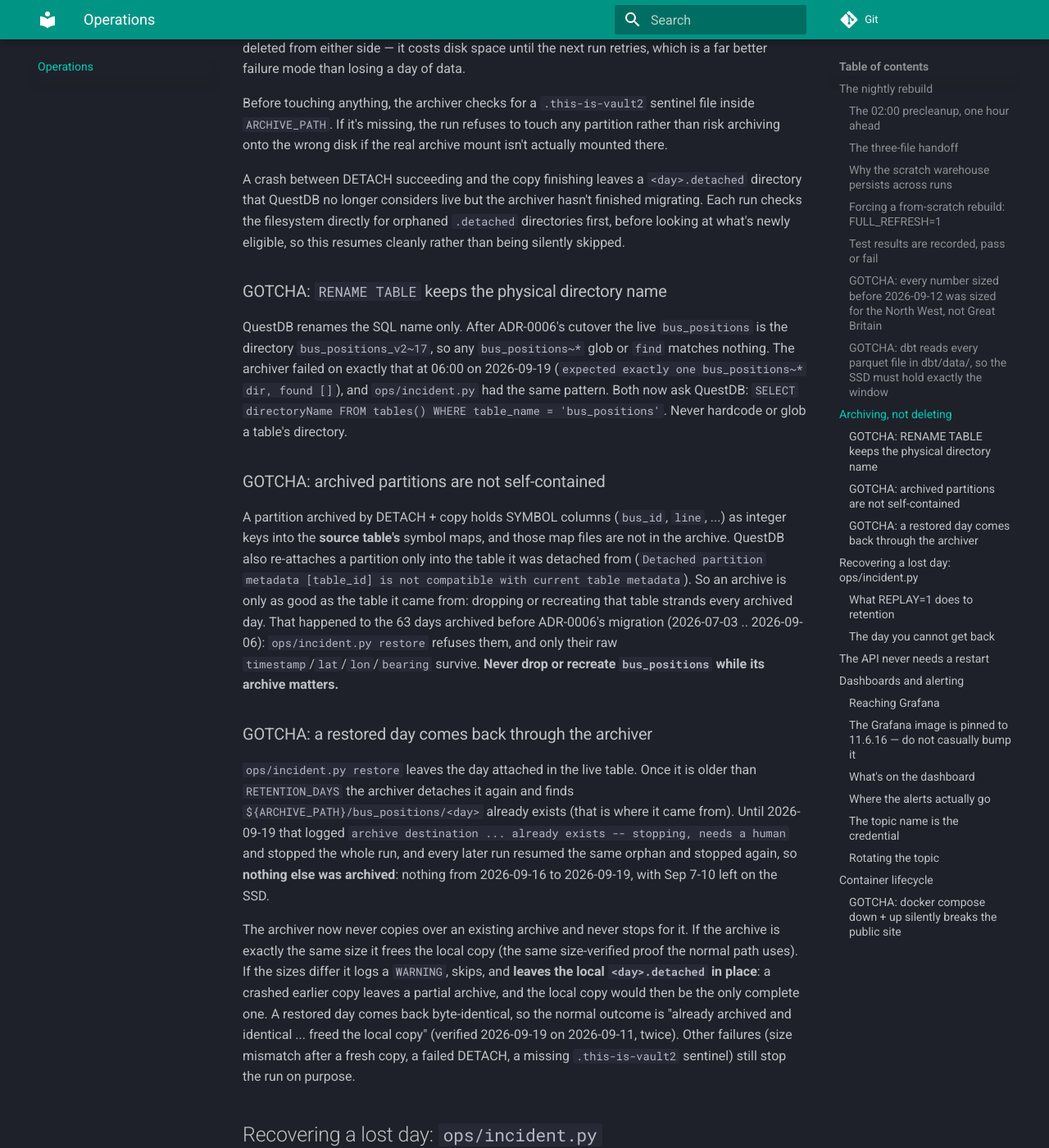
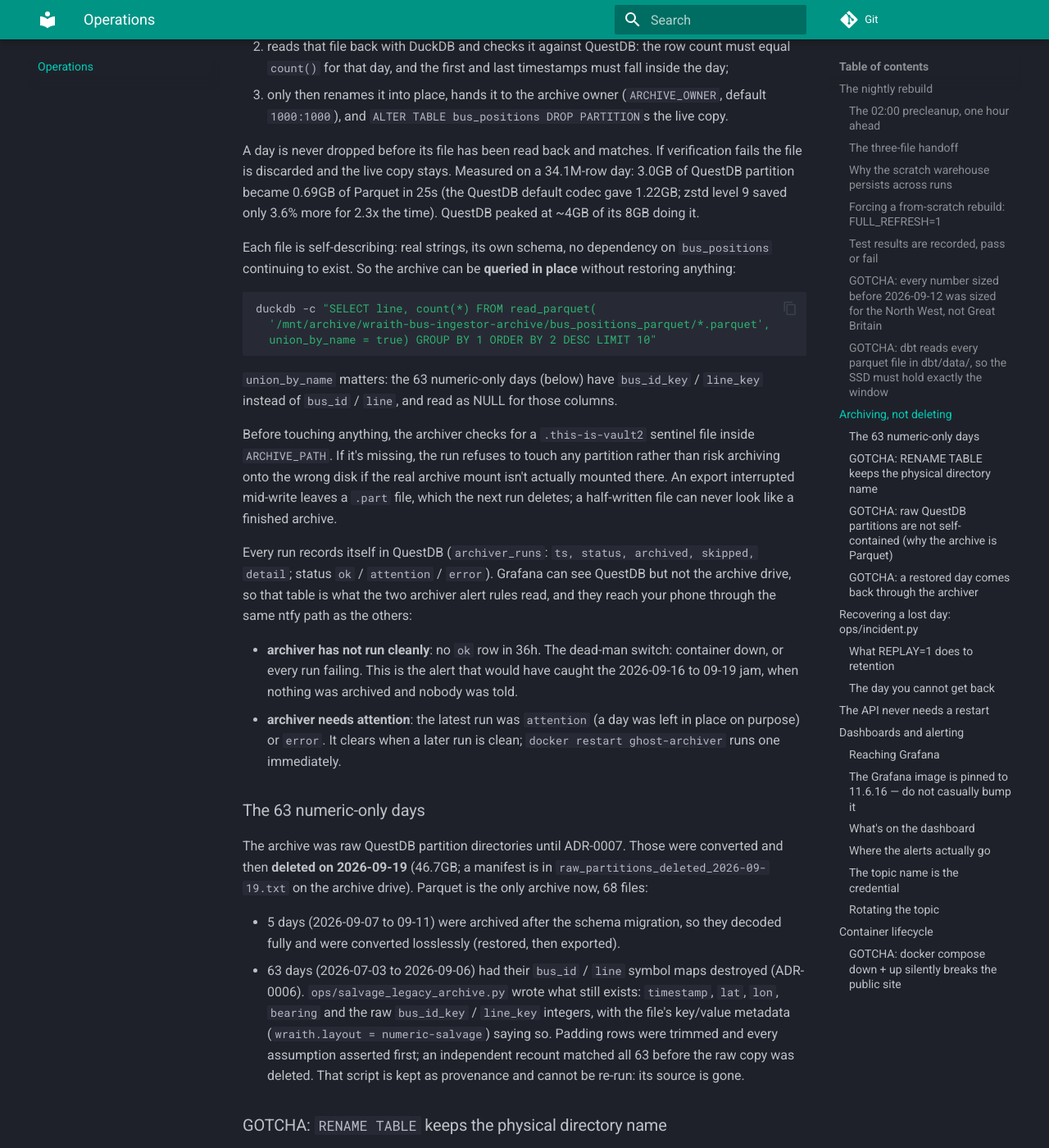
Before and after one commit to wraith-proxy/wraith-bus-ingestor, an MkDocs documentation site: the page built from docs/operations.md, in a window 1280 px wide and 1400 px high, scrolled down 3690 px. Shown: the whole window at 82% size. Built offline with MkDocs 1.6.1 and Material for MkDocs 9.7.7, drawn with Linux system fonts in a browser that asks for light colours; some of the changed text lies outside the part shown.

Commit message:
:bug: feature/TJP-19090: archive to Parquet, salvage the 63 lost days, alert on archiver failure

````diff
--- a/docker-compose.yml
+++ b/docker-compose.yml
@@ -102,8 +102,10 @@ services:
     environment:
       - QUESTDB_URL=${QUESTDB_URL}
       - RETENTION_DAYS=${RETENTION_DAYS}
+    # No QuestDB data mount any more: days are exported over QuestDB's own HTTP
+    # API to Parquet and dropped via SQL, so this container never touches its
+    # partition files (docs/adr/0007).
     volumes:
-      - ${QUESTDB_DATA_PATH}/db:/questdb_data/db
       - ${ARCHIVE_PATH}:/archive
     networks:
       - ghost-net
--- a/docs/operations.md
+++ b/docs/operations.md
@@ -153,30 +153,77 @@ data and is regenerable from QuestDB, so it is pruned rather than archived.
 ## Archiving, not deleting
 
 `archiver/archive.py` runs continuously in its own container, checking
-once every 24 hours (`POLL_S`) for `bus_positions` partitions older than
+once every 24 hours (`POLL_S`) for `bus_positions` days older than
 `RETENTION_DAYS` (8, set in `.env`). QuestDB's native `SET TTL` was
 considered and rejected because TTL **drops** partitions outright; this
-box instead moves them to a separate cold drive intact.
+box exports them to a separate cold drive first (ADR-0007).
 
-The mechanism: `ALTER TABLE bus_positions DETACH PARTITION LIST '<day>'`
-lifts a partition out of the live table without destroying it, then the
-detached directory is `copytree`'d to `${ARCHIVE_PATH}/bus_positions/<day>`
-and verified by byte size before the local copy is freed. A partition that
-fails the size check is left both detached-and-local and archived rather
-than deleted from either side — it costs disk space until the next run
-retries, which is a far better failure mode than losing a day of data.
+**The archive is Parquet.** For each eligible day the archiver:
+
+1. streams QuestDB's own Parquet export (`/exp?fmt=parquet`, zstd level 3) to
+   `${ARCHIVE_PATH}/bus_positions_parquet/<day>.parquet.part`;
+2. reads that file back with DuckDB and checks it against QuestDB: the row
+   count must equal `count()` for that day, and the first and last timestamps
+   must fall inside the day;
+3. only then renames it into place, hands it to the archive owner
+   (`ARCHIVE_OWNER`, default `1000:1000`), and `ALTER TABLE bus_positions DROP
+   PARTITION`s the live copy.
+
+A day is never dropped before its file has been read back and matches. If
+verification fails the file is discarded and the live copy stays. Measured on
+a 34.1M-row day: 3.0GB of QuestDB partition became 0.69GB of Parquet in 25s
+(the QuestDB default codec gave 1.22GB; zstd level 9 saved only 3.6% more for
+2.3x the time). QuestDB peaked at ~4GB of its 8GB doing it.
+
+Each file is self-describing: real strings, its own schema, no dependency on
+`bus_positions` continuing to exist. So the archive can be **queried in place**
+without restoring anything:
+
+```bash
+duckdb -c "SELECT line, count(*) FROM read_parquet(
+  '/mnt/archive/wraith-bus-ingestor-archive/bus_positions_parquet/*.parquet',
+  union_by_name = true) GROUP BY 1 ORDER BY 2 DESC LIMIT 10"
+```
+
+`union_by_name` matters: the 63 numeric-only days (below) have `bus_id_key` /
+`line_key` instead of `bus_id` / `line`, and read as NULL for those columns.
 
 Before touching anything, the archiver checks for a `.this-is-vault2`
 sentinel file inside `ARCHIVE_PATH`. If it's missing, the run refuses to
 touch any partition rather than risk archiving onto the wrong disk if the
-real archive mount isn't actually mounted there.
+real archive mount isn't actually mounted there. An export interrupted
+mid-write leaves a `.part` file, which the next run deletes; a half-written
+file can never look like a finished archive.
 
-A crash between DETACH succeeding and the copy finishing leaves a
-`<day>.detached` directory that QuestDB no longer considers live but the
-archiver hasn't finished migrating. Each run checks the filesystem
-directly for orphaned `.detached` directories first, before looking at
-what's newly eligible, so this resumes cleanly rather than being silently
-skipped.
+Every run records itself in QuestDB (`archiver_runs`: `ts, status, archived,
+skipped, detail`; status `ok` / `attention` / `error`). Grafana can see QuestDB
+but not the archive drive, so that table is what the two archiver alert rules
+read, and they reach your phone through the same ntfy path as the others:
+
+- **archiver has not run cleanly**: no `ok` row in 36h. The dead-man switch:
+  container down, or every run failing. This is the alert that would have caught
+  the 2026-09-16 to 09-19 jam, when nothing was archived and nobody was told.
+- **archiver needs attention**: the latest run was `attention` (a day was left
+  in place on purpose) or `error`. It clears when a later run is clean;
+  `docker restart ghost-archiver` runs one immediately.
+
+### The 63 numeric-only days
+
+The archive was raw QuestDB partition directories until ADR-0007. Those were
+converted and then **deleted on 2026-09-19** (46.7GB; a manifest is in
+`raw_partitions_deleted_2026-09-19.txt` on the archive drive). Parquet is the
+only archive now, 68 files:
+
+- 5 days (2026-09-07 to 09-11) were archived after the schema migration, so they
+  decoded fully and were converted losslessly (restored, then exported).
+- 63 days (2026-07-03 to 2026-09-06) had their `bus_id` / `line` symbol maps
+  destroyed (ADR-0006). `ops/salvage_legacy_archive.py` wrote what still exists:
+  `timestamp`, `lat`, `lon`, `bearing` and the raw `bus_id_key` / `line_key`
+  integers, with the file's key/value metadata (`wraith.layout =
+  numeric-salvage`) saying so. Padding rows were trimmed and every assumption
+  asserted first; an independent recount matched all 63 before the raw copy was
+  deleted. That script is kept as provenance and cannot be re-run: its source is
+  gone.
 
 ### GOTCHA: `RENAME TABLE` keeps the physical directory name
 
@@ -188,61 +235,59 @@ dir, found []`), and `ops/incident.py` had the same pattern. Both now ask
 QuestDB: `SELECT directoryName FROM tables() WHERE table_name = 'bus_positions'`.
 Never hardcode or glob a table's directory.
 
-### GOTCHA: archived partitions are not self-contained
+### GOTCHA: raw QuestDB partitions are not self-contained (why the archive is Parquet)
 
-A partition archived by DETACH + copy holds SYMBOL columns (`bus_id`, `line`,
-...) as integer keys into the **source table's** symbol maps, and those map
-files are not in the archive. QuestDB also re-attaches a partition only into
-the table it was detached from (`Detached partition metadata [table_id] is not
-compatible with current table metadata`). So an archive is only as good as the
-table it came from: dropping or recreating that table strands every archived
-day. That happened to the 63 days archived before ADR-0006's migration
-(2026-07-03 .. 2026-09-06): `ops/incident.py restore` refuses them, and only
-their raw `timestamp`/`lat`/`lon`/`bearing` survive. **Never drop or recreate
-`bus_positions` while its archive matters.**
+A DETACHed partition holds SYMBOL columns (`bus_id`, `line`, ...) as integer
+keys into the **source table's** symbol maps, and those map files are not in
+the archive. QuestDB also re-attaches a partition only into the table it was
+detached from (`Detached partition metadata [table_id] is not compatible with
+current table metadata`). So a raw archive is only as good as the table it came
+from: dropping or recreating that table strands every archived day, which
+happened to 63 days in ADR-0006's migration. Parquet has neither problem, and
+is the archive format since ADR-0007. The raw directories were deleted once
+the Parquet copies were verified.
 
 ### GOTCHA: a restored day comes back through the archiver
 
-`ops/incident.py restore` leaves the day attached in the live table. Once it
-is older than `RETENTION_DAYS` the archiver detaches it again and finds
-`${ARCHIVE_PATH}/bus_positions/<day>` already exists (that is where it came
-from). Until 2026-09-19 that logged `archive destination ... already exists --
-stopping, needs a human` and stopped the whole run, and every later run
-resumed the same orphan and stopped again, so **nothing else was archived**:
-nothing from 2026-09-16 to 2026-09-19, with Sep 7-10 left on the SSD.
+`ops/incident.py restore` puts the day back in the live table. Once it is older
+than `RETENTION_DAYS` the archiver picks it up again and finds
+`bus_positions_parquet/<day>.parquet` already exists (that is where it came
+from). Until 2026-09-19 the old archiver logged `archive destination ... already
+exists -- stopping, needs a human` and stopped the whole run, and every later
+run stopped again, so **nothing else was archived** from 2026-09-16 to
+2026-09-19.
 
-The archiver now never copies over an existing archive and never stops for
-it. If the archive is exactly the same size it frees the local copy (the same
-size-verified proof the normal path uses). If the sizes differ it logs a
-`WARNING`, skips, and **leaves the local `<day>.detached` in place**: a
-crashed earlier copy leaves a partial archive, and the local copy would then
-be the only complete one. A restored day comes back byte-identical, so the normal
-outcome is "already archived and identical ... freed the local copy" (verified
-2026-09-19 on 2026-09-11, twice). Other failures (size mismatch after a
-fresh copy, a failed DETACH, a missing `.this-is-vault2` sentinel) still stop
-the run on purpose.
+It now never rewrites an existing file and never stops for it. It reads the file
+back: if its row count equals the live day it drops the live copy ("already
+archived (N rows verified)"); if not, it logs a `WARNING`, leaves the live day
+in place and skips it, the run status becomes `attention`, and the alert fires.
+Nothing is dropped on a guess about which side is right. The normal outcome is
+the first (verified on 2026-09-11, twice). Any other failure (an export that
+fails verification, a failed DROP, a missing sentinel) stops the run.
 
 ## Recovering a lost day: `ops/incident.py`
 
-`ops/incident.py` is the other half of the archive: `archive.py` moves
-partitions out, this brings them back and rebuilds whatever depended on
-them. It runs on the host rather than in a container because it needs both
-`docker` (to reach into QuestDB's uid-10001-owned partition directory —
-the same workaround used for `server.conf` edits) and this repo's
-virtualenv, since it imports `extract.py` and reuses its chunked fetch
+`ops/incident.py` is the other half of the archive: `archive.py` exports days
+out, this brings them back and rebuilds whatever depended on them. It runs on
+the host rather than in a container because it needs both `docker` (to copy the
+file into QuestDB's import directory, which is owned by uid 10001) and this
+repo's virtualenv, since it imports `extract.py` and reuses its chunked fetch
 rather than reimplementing it.
 
 ```bash
-ops/incident.py restore 2026-08-02             # one archived day back into QuestDB
-ops/incident.py replay 2026-08-01 2026-08-03   # restore + re-extract + rebuild
+ops/incident.py restore 2026-09-08             # one archived day back into QuestDB
+ops/incident.py replay 2026-09-01 2026-09-03   # restore + re-extract + rebuild
 ```
 
-`restore <day>` copies the archived partition into the container, chowns it
-to uid 10001, and `ALTER TABLE bus_positions ATTACH PARTITION LIST '<day>'`.
-It then polls `table_partitions()` for up to 10s instead of trusting the
-DDL's own return, because "accepted" and "visible as attached" are not the
-same moment. It is idempotent — a day already attached is a no-op, not an
-error — which is what makes it safe for `replay` to call blindly.
+`restore <day>` reads the day's Parquet file, copies it into QuestDB's `import`
+directory, and `INSERT`s it back through `read_parquet()`. It then polls until
+QuestDB's row count for the day equals the file's, because the insert is applied
+asynchronously, and removes the copy. It is idempotent: a day already in the
+table is a no-op, not an error, which is what makes it safe for `replay` to call
+blindly. It **refuses the 63 numeric-only days** (2026-07-03 to 2026-09-06),
+which have no `bus_id` to load; read those in place with DuckDB. Fidelity is
+checked, not assumed: on 2026-09-11 the restored partition matched its file on
+row count, distinct buses, distinct lines and the lat/lon/bearing sums.
 
 `replay <start> <end>` is built on `restore` rather than duplicating it.
 For each day in the range it restores the day if that day falls outside the
--- a/pyproject.toml
+++ b/pyproject.toml
@@ -128,5 +128,5 @@ addopts = [
     "--tb=short",
     "--strict-markers",
 ]
-pythonpath = ["backend", "archiver"]
-testpaths = ["backend", "archiver"]
+pythonpath = ["backend", "archiver", "ops"]
+testpaths = ["backend", "archiver", "ops"]
````
Also changed, not shown: README.md (+8 -6 lines), docs/ROADMAP.md (+38 -16 lines), docs/adr/0007-parquet-archive.md (added, +128 -0 lines), 8 other files.
